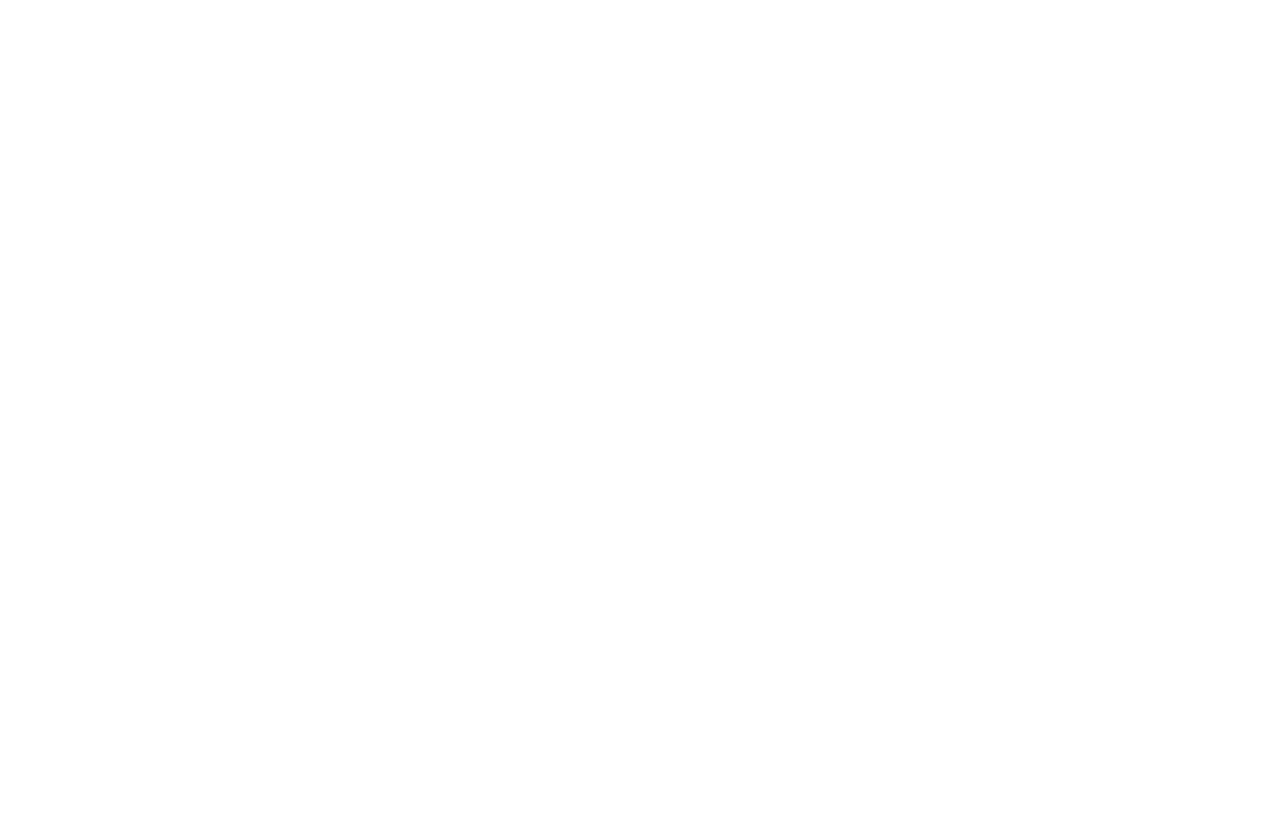
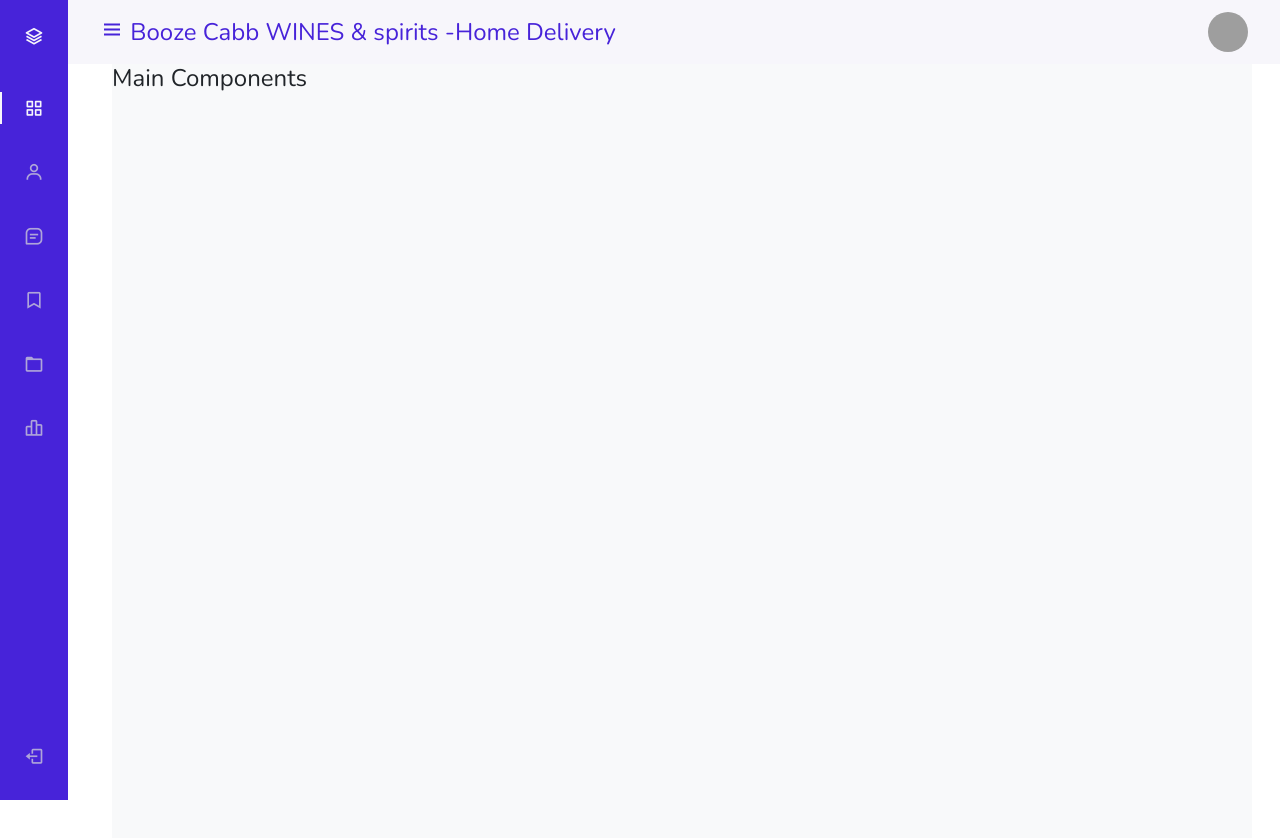
Before and after one commit to Teri11/Booze_Cabb, a plain HTML site: page Index.html in a window 1280 px wide. Before the commit the page ends 800 px from the top, so only its background shows below. Drawn offline with nearby package versions, Linux system fonts and the light colour scheme; grey boxes are pictures that could not be loaded.

Commit message:
added navbar

```diff
--- a/Index.html
+++ b/Index.html
@@ -4,11 +4,47 @@
   <meta charset="UTF-8">
   <meta http-equiv="X-UA-Compatible" content="IE=edge">
   <meta name="viewport" content="width=device-width, initial-scale=1.0">
+  <link rel="stylesheet" href="https://cdn.jsdelivr.net/npm/bootstrap@5.0.0-beta1/dist/css/bootstrap.min.css">
+  <link rel="stylesheet" href="https://cdn.jsdelivr.net/npm/bootstrap@5.0.0-beta1/dist/js/bootstrap.bundle.min.js">
+  <link rel="stylesheet" href="https://cdnjs.cloudflare.com/ajax/libs/jquery/3.2.1/jquery.min.js">
+  <link rel="stylesheet" href="https://cdn.jsdelivr.net/npm/boxicons@latest/css/boxicons.min.css">
   <link href="https://cdn.jsdelivr.net/npm/bootstrap@5.2.2/dist/css/bootstrap.min.css" rel="stylesheet" integrity="sha384-Zenh87qX5JnK2Jl0vWa8Ck2rdkQ2Bzep5IDxbcnCeuOxjzrPF/et3URy9Bv1WTRi" crossorigin="anonymous">
   <link rel="stylesheet" href="style.css">
   <title>Booze Cabb</title>
 </head>
 <body>
+<div class="container-fluid">
+  <body id="body-pd">
+    <header class="header" id="header">
+        <div class="header_toggle"> <i class='bx bx-menu' id="header-toggle"></i> Booze Cabb WINES & spirits -Home Delivery</div>
+        <div class="header_img"> <img src="https://i.imgur.com/hczKIze.jpg" alt=""> </div>
+    </header>
+    <div class="l-navbar" id="nav-bar">
+        <nav class="nav">
+            <div> <a href="#" class="nav_logo"> <i class='bx bx-layer nav_logo-icon'></i> <span class="nav_logo-name">BBBootstrap</span> </a>
+                <div class="nav_list">
+                     <a href="#" class="nav_link active"> <i class='bx bx-grid-alt nav_icon'></i> <span class="nav_name">HOME</span> </a>
+                    <a href="#" class="nav_link"> <i class='bx bx-user nav_icon'></i> <span class="nav_name">Users</span> </a>
+                    <a href="#" class="nav_link"> <i class='bx bx-message-square-detail nav_icon'></i> <span class="nav_name">Messages</span> </a>
+                   <a href="#" class="nav_link"> <i class='bx bx-bookmark nav_icon'></i> <span class="nav_name">Bookmark</span> </a>
+                   <a href="#" class="nav_link"> <i class='bx bx-folder nav_icon'></i> <span class="nav_name">Files</span> </a>
+                   <a href="#" class="nav_link"> <i class='bx bx-bar-chart-alt-2 nav_icon'></i> <span class="nav_name">Stats</span> </a>
+                  </div>
+
+            </div> <a href="#" class="nav_link"> <i class='bx bx-log-out nav_icon'></i> <span class="nav_name">SignOut</span> </a>
+
+        </nav>
+    </div>
+    <!--Container Main start-->
+    <div class="height-100 bg-light">
+        <h4>Main Components</h4>
+    </div>
+    <!--Container Main end-->
+</div>
+
+
+
+
 
 </body>
 <script src="main.js"></script>
--- a/main.js
+++ b/main.js
@@ -0,0 +1,38 @@
+document.addEventListener("DOMContentLoaded", function(event) {
+
+  const showNavbar = (toggleId, navId, bodyId, headerId) =>{
+  const toggle = document.getElementById(toggleId),
+  nav = document.getElementById(navId),
+  bodypd = document.getElementById(bodyId),
+  headerpd = document.getElementById(headerId)
+
+  // Validate that all variables exist
+  if(toggle && nav && bodypd && headerpd){
+  toggle.addEventListener('click', ()=>{
+  // show navbar
+  nav.classList.toggle('show')
+  // change icon
+  toggle.classList.toggle('bx-x')
+  // add padding to body
+  bodypd.classList.toggle('body-pd')
+  // add padding to header
+  headerpd.classList.toggle('body-pd')
+  })
+  }
+  }
+
+  showNavbar('header-toggle','nav-bar','body-pd','header')
+
+  /*===== LINK ACTIVE =====*/
+  const linkColor = document.querySelectorAll('.nav_link')
+
+  function colorLink(){
+  if(linkColor){
+  linkColor.forEach(l=> l.classList.remove('active'))
+  this.classList.add('active')
+  }
+  }
+  linkColor.forEach(l=> l.addEventListener('click', colorLink))
+
+   // Your code to run since DOM is loaded and ready
+  });
--- a/style.css
+++ b/style.css
@@ -0,0 +1,159 @@
+@import url("https://fonts.googleapis.com/css2?family=Nunito:wght@400;600;700&display=swap");
+:root {
+  --header-height: 3rem;
+  --nav-width: 68px;
+  --first-color: #4723d9;
+  --first-color-light: #afa5d9;
+  --white-color: #f7f6fb;
+  --body-font: "Nunito", sans-serif;
+  --normal-font-size: 1rem;
+  --z-fixed: 100;
+}
+*,
+::before,
+::after {
+  box-sizing: border-box;
+}
+body {
+  position: relative;
+  margin: var(--header-height) 0 0 0;
+  padding: 0 1rem;
+  font-family: var(--body-font);
+  font-size: var(--normal-font-size);
+  transition: 0.5s;
+}
+a {
+  text-decoration: none;
+}
+.header {
+  width: 100%;
+  height: var(--header-height);
+  position: fixed;
+  top: 0;
+  left: 0;
+  display: flex;
+  align-items: center;
+  justify-content: space-between;
+  padding: 0 1rem;
+  background-color: var(--white-color);
+  z-index: var(--z-fixed);
+  transition: 0.5s;
+}
+.header_toggle {
+  color: var(--first-color);
+  font-size: 1.5rem;
+  cursor: pointer;
+}
+.header_img {
+  width: 35px;
+  height: 35px;
+  display: flex;
+  justify-content: center;
+  border-radius: 50%;
+  overflow: hidden;
+}
+.header_img img {
+  width: 40px;
+}
+.l-navbar {
+  position: fixed;
+  top: 0;
+  left: -30%;
+  width: var(--nav-width);
+  height: 100vh;
+  background-color: var(--first-color);
+  padding: 0.5rem 1rem 0 0;
+  transition: 0.5s;
+  z-index: var(--z-fixed);
+}
+.nav {
+  height: 100%;
+  display: flex;
+  flex-direction: column;
+  justify-content: space-between;
+  overflow: hidden;
+}
+.nav_logo,
+.nav_link {
+  display: grid;
+  grid-template-columns: max-content max-content;
+  align-items: center;
+  column-gap: 1rem;
+  padding: 0.5rem 0 0.5rem 1.5rem;
+}
+.nav_logo {
+  margin-bottom: 2rem;
+}
+.nav_logo-icon {
+  font-size: 1.25rem;
+  color: var(--white-color);
+}
+.nav_logo-name {
+  color: var(--white-color);
+  font-weight: 700;
+}
+.nav_link {
+  position: relative;
+  color: var(--first-color-light);
+  margin-bottom: 1.5rem;
+  transition: 0.3s;
+}
+.nav_link:hover {
+  color: var(--white-color);
+}
+.nav_icon {
+  font-size: 1.25rem;
+}
+.show {
+  left: 0;
+}
+.body-pd {
+  padding-left: calc(var(--nav-width) + 1rem);
+}
+.active {
+  color: var(--white-color);
+}
+.active::before {
+  content: "";
+  position: absolute;
+  left: 0;
+  width: 2px;
+  height: 32px;
+  background-color: var(--white-color);
+}
+.height-100 {
+  height: 100vh;
+}
+@media screen and (min-width: 768px) {
+  body {
+    margin: calc(var(--header-height) + 1rem) 0 0 0;
+    padding-left: calc(var(--nav-width) + 2rem);
+  }
+
+  .header {
+    height: calc(var(--header-height) + 1rem);
+    padding: 0 2rem 0 calc(var(--nav-width) + 2rem);
+  }
+
+  .header_img {
+    width: 40px;
+    height: 40px;
+  }
+
+  .header_img img {
+    width: 45px;
+  }
+
+  .l-navbar {
+    left: 0;
+    padding: 1rem 1rem 0 0;
+  }
+
+  .show {
+    width: calc(var(--nav-width) + 156px);
+  }
+
+  .body-pd {
+    padding-left: calc(var(--nav-width) + 188px);
+  }
+}
```
